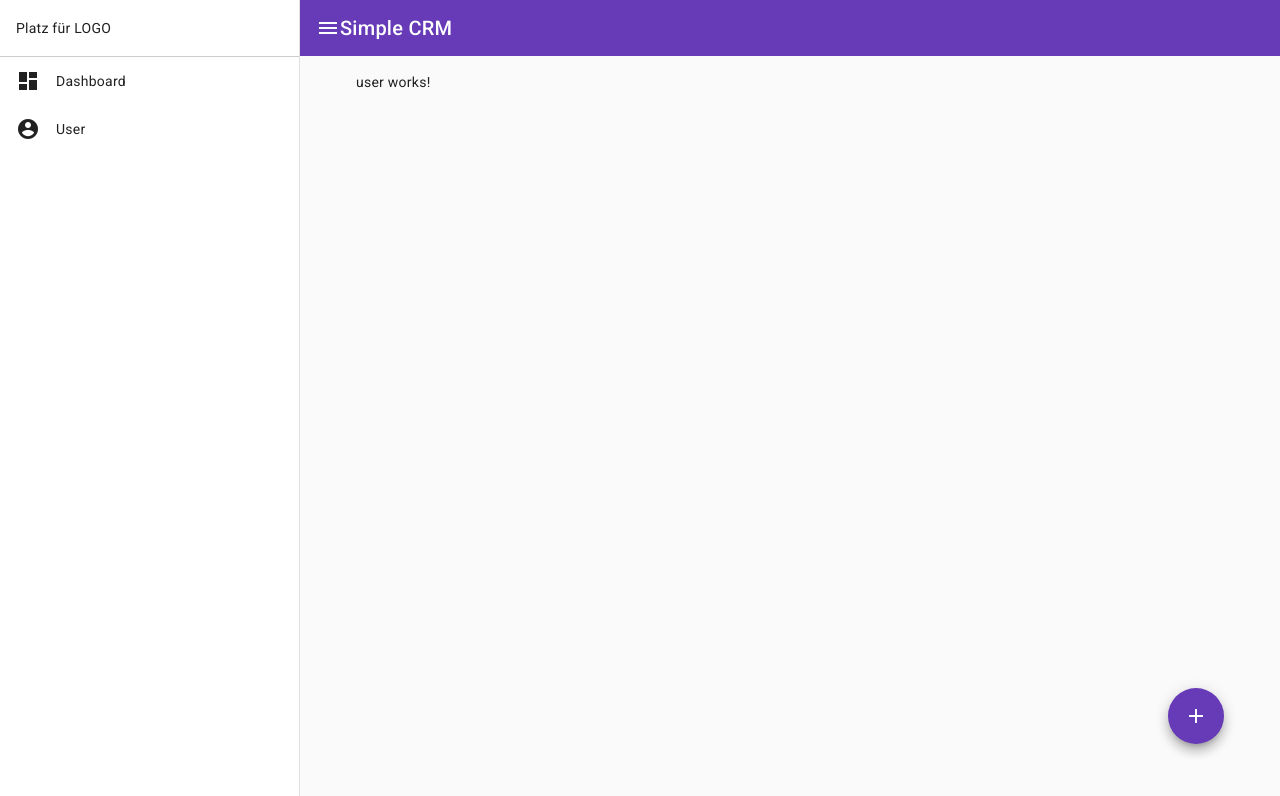
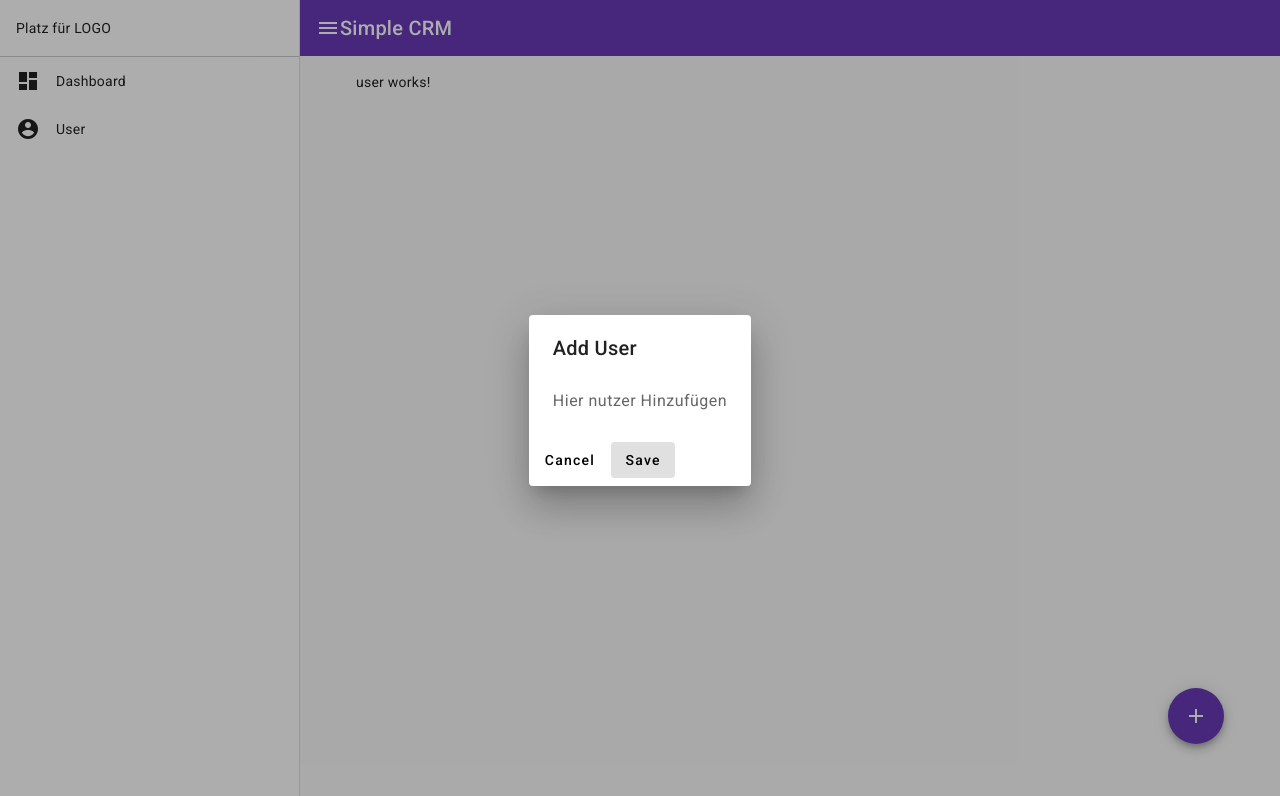
Before and after one commit to PirasanthShan/simple-crm, an Angular app: page /user in a window 1280 px wide. Both pictures are taken after a click on the button "add". Shown: the top 796 px of the page. Built offline with nearby package versions, Linux system fonts and the light colour scheme.

Commit message:
open Dialog

```diff
--- a/src/app/app.component.ts
+++ b/src/app/app.component.ts
@@ -1,12 +1,14 @@
 import { Component } from '@angular/core';
 import { CommonModule } from '@angular/common';
 import { RouterOutlet, RouterLinkActive, RouterModule, RouterLink } from '@angular/router';
+
 import { MatToolbar, MatToolbarRow } from '@angular/material/toolbar';
 import { MatSidenavModule, MatDrawer } from '@angular/material/sidenav';
 import { MatIcon } from '@angular/material/icon';
 import { MatButtonModule } from '@angular/material/button';
 import { MatTooltipModule } from '@angular/material/tooltip';
 import { MatIconModule } from '@angular/material/icon'
+import { MatDialogModule } from '@angular/material/dialog';
 
 
 
@@ -26,7 +28,8 @@
     RouterLink,
     MatButtonModule,
     MatTooltipModule,
-    MatIconModule],
+    MatIconModule,
+    MatDialogModule],
   templateUrl: './app.component.html',
   styleUrls: ['./app.component.scss']
 })
--- /dev/null
+++ b/src/app/dialog-add-user/dialog-add-user.component.html
@@ -0,0 +1,8 @@
+<h2 mat-dialog-title>Add User</h2>
+<mat-dialog-content>
+  Hier nutzer Hinzufügen
+</mat-dialog-content>
+<mat-dialog-actions>
+  <button mat-button mat-dialog-close >Cancel</button>
+  <button mat-button cdkFocusInitial>Save</button>
+</mat-dialog-actions>
--- a/src/app/user/user.component.html
+++ b/src/app/user/user.component.html
@@ -1,5 +1,5 @@
 <p>user works!</p>
 
-<button class="add-user-button" mat-fab color="primary" matTooltip="Add user" matTooltipPosition="above" >
+<button (click)="openDialog()" class="add-user-button" mat-fab color="primary" matTooltip="Add user" matTooltipPosition="above" >
    <mat-icon>add</mat-icon>
 </button>
--- a/src/app/user/user.component.ts
+++ b/src/app/user/user.component.ts
@@ -1,18 +1,34 @@
-import { Component } from '@angular/core';
+import { Component, OnInit } from '@angular/core';
 import { MatButtonModule } from '@angular/material/button';
 import { MatIconModule } from '@angular/material/icon';
 import { MatTooltipModule } from '@angular/material/tooltip';
-
+import { MatDialog } from '@angular/material/dialog';
+import { DialogAddUserComponent } from '../dialog-add-user/dialog-add-user.component';
 
 @Component({
   selector: 'app-user',
   standalone: true,
   imports: [MatButtonModule,
             MatIconModule,
-            MatTooltipModule],
+            MatTooltipModule,
+            ],
   templateUrl: './user.component.html',
   styleUrl: './user.component.scss'
 })
-export class UserComponent {
+
+
+export class UserComponent implements OnInit {
+
+  constructor(public dialog: MatDialog) {}
+
+
+  ngOnInit(): void {
+
+  }
+
+  openDialog(){
+   this.dialog.open(DialogAddUserComponent)
+  }
+
 
 }
```
Also changed, not shown: src/app/dialog-add-user/dialog-add-user.component.ts (added, +32 -0 lines), src/app/dialog-add-user/dialog-add-user.component.scss (added).
